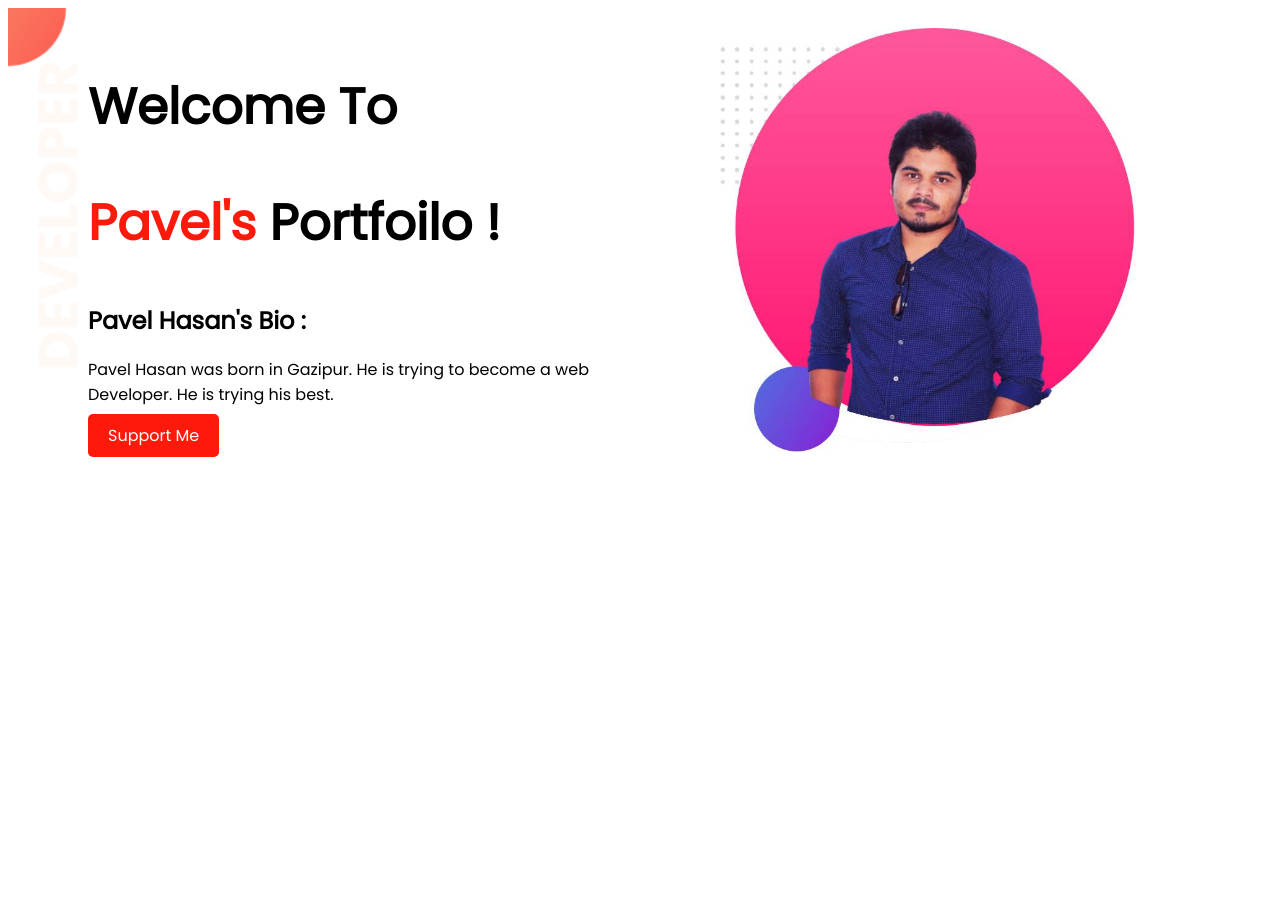
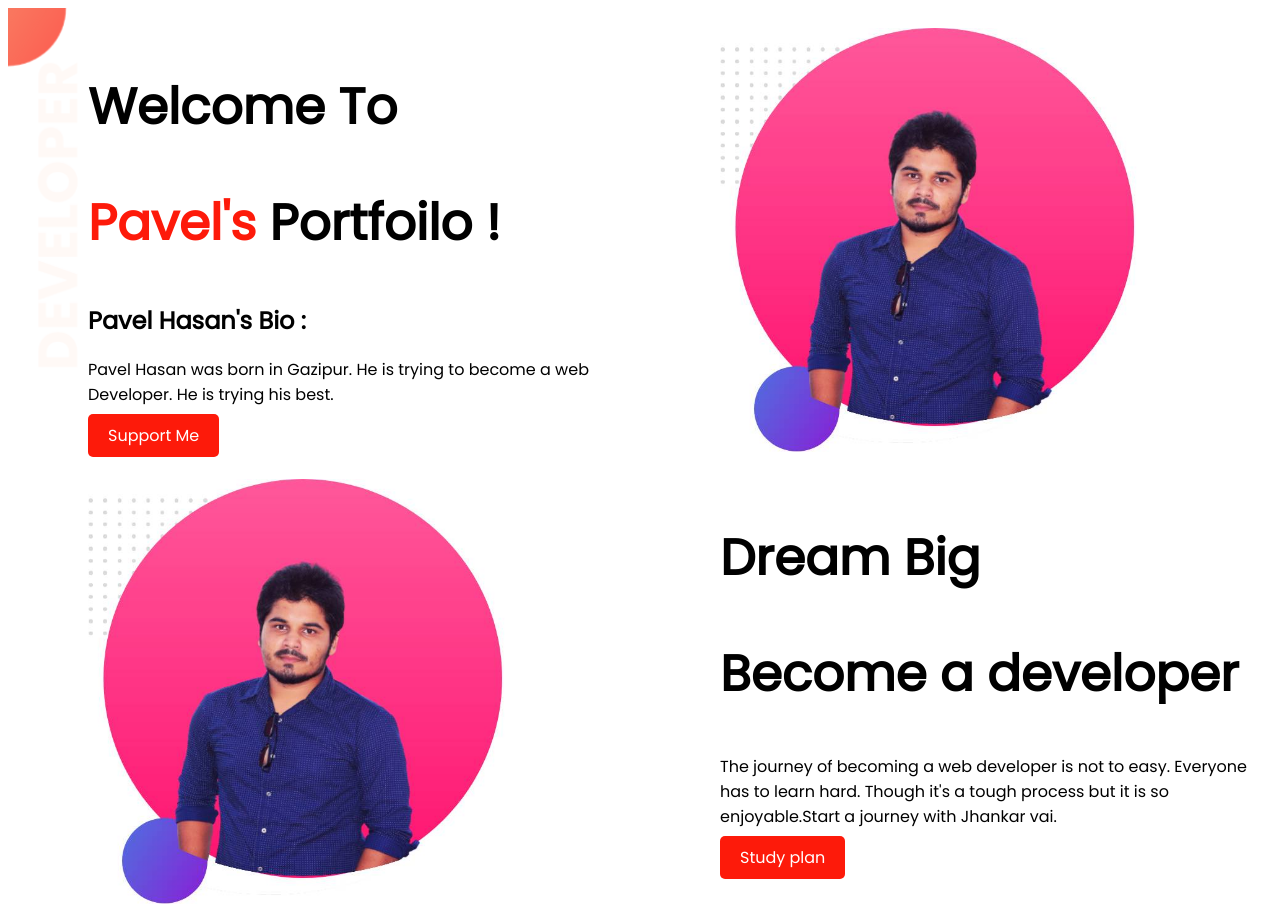
Before and after one commit to PavelHD/my-portfolio, a plain HTML site: page index.html in a window 1280 px wide. Before the commit the page ends 800 px from the top, so only its background shows below. Drawn offline with Linux system fonts and the light colour scheme.

Commit message:
section two

```diff
--- a/index.html
+++ b/index.html
@@ -25,6 +25,20 @@
         </div>
         <div class="half-width"> <img src="my-bg2.jpg" alt=""></div>
     </section>
+    <section>
+
+        <div class="half-width">
+            <img src="my-bg2.jpg" alt="">
+        </div>
+        </div>
+        <div class="half-width">
+            <h1>Dream Big</h1>
+            <h1>Become a developer</h1>
+            <p>The journey of becoming a web developer is not to easy. Everyone has to learn hard. Though it's a tough
+                process but it is so enjoyable.Start a journey with Jhankar vai.</p>
+            <a class="support-me" target="_blank" href="https://pavelhd.github.io/My-1st-repo-/"> Study plan</a>
+        </div>
+    </section>
 
 </body>
 
```
